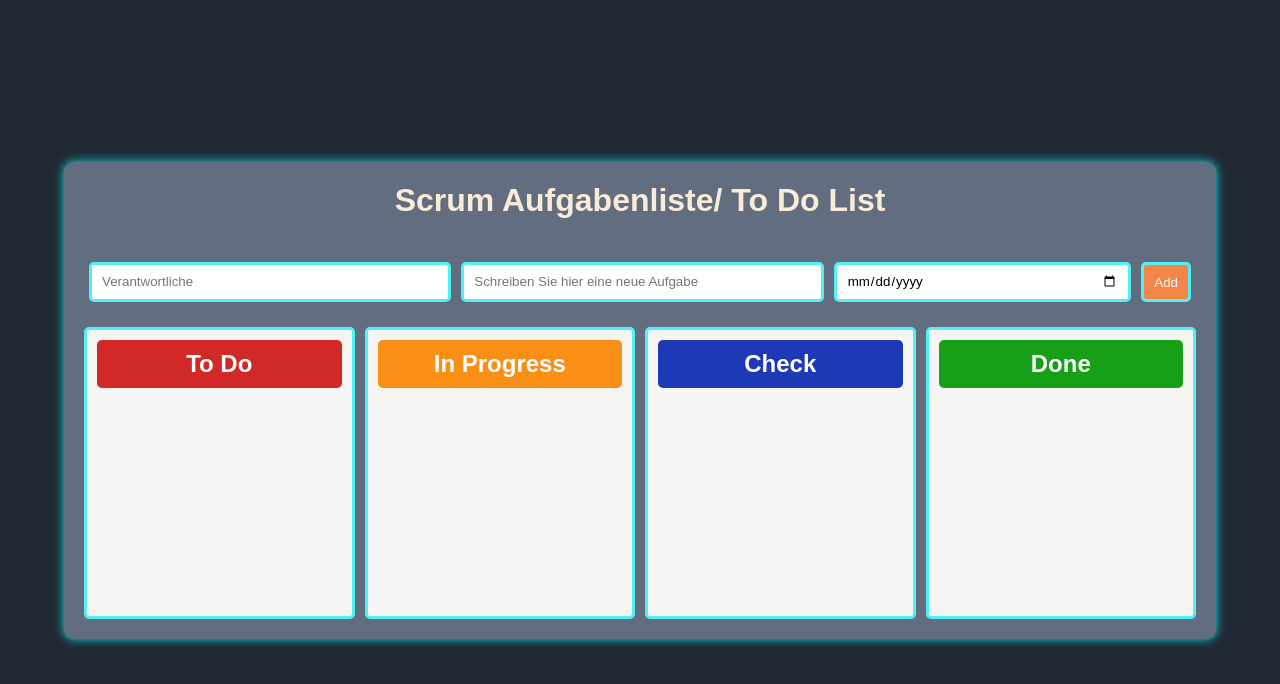
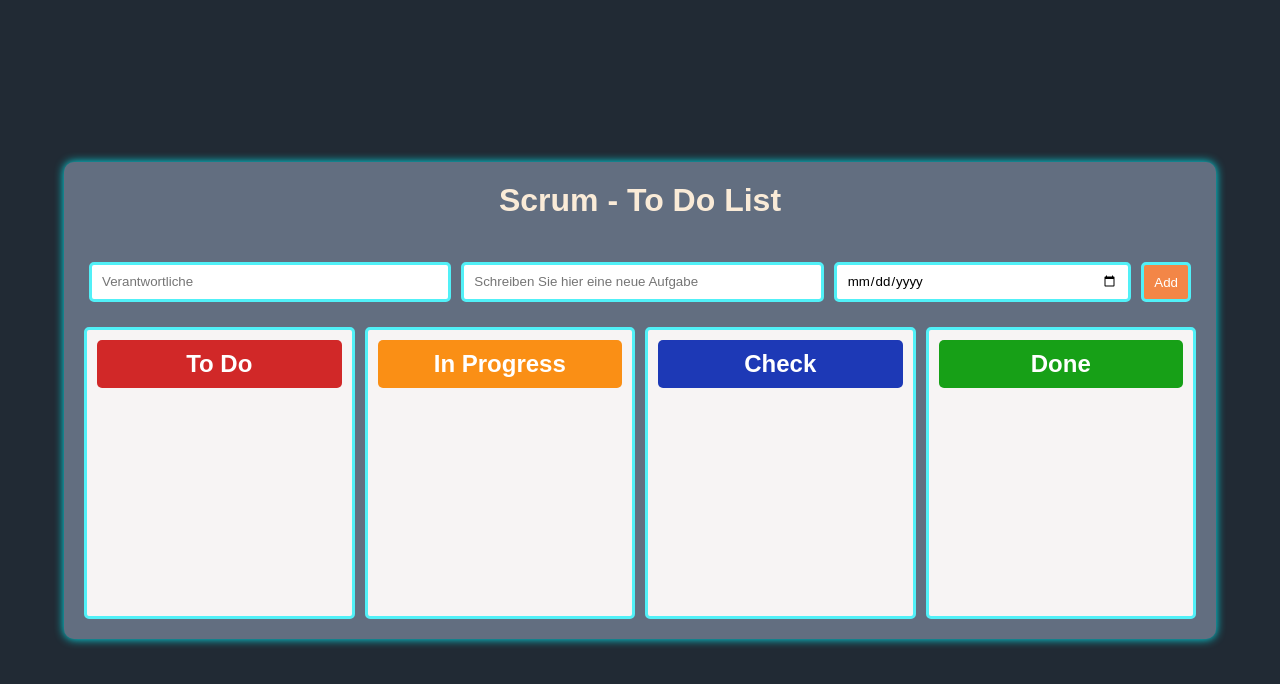
Before and after one commit to KemalTB/ScrumToDoList, a plain HTML site: page index.html in a window 1280 px wide. Drawn offline with Linux system fonts and the light colour scheme.

Commit message:
yazilar tamam

```diff
--- a/index.html
+++ b/index.html
@@ -8,7 +8,7 @@
 </head>
 <body>
     <div class="container">
-        <h1>Scrum Aufgabenliste/ To Do List</h1><br>
+        <h1>Scrum - To Do List</h1><br>
         <div class="input-container">
             <input type="owner" id="new-task-owner" placeholder="Verantwortliche">
             <input type="text" id="new-task-input" placeholder="Schreiben Sie hier eine neue Aufgabe">
```
